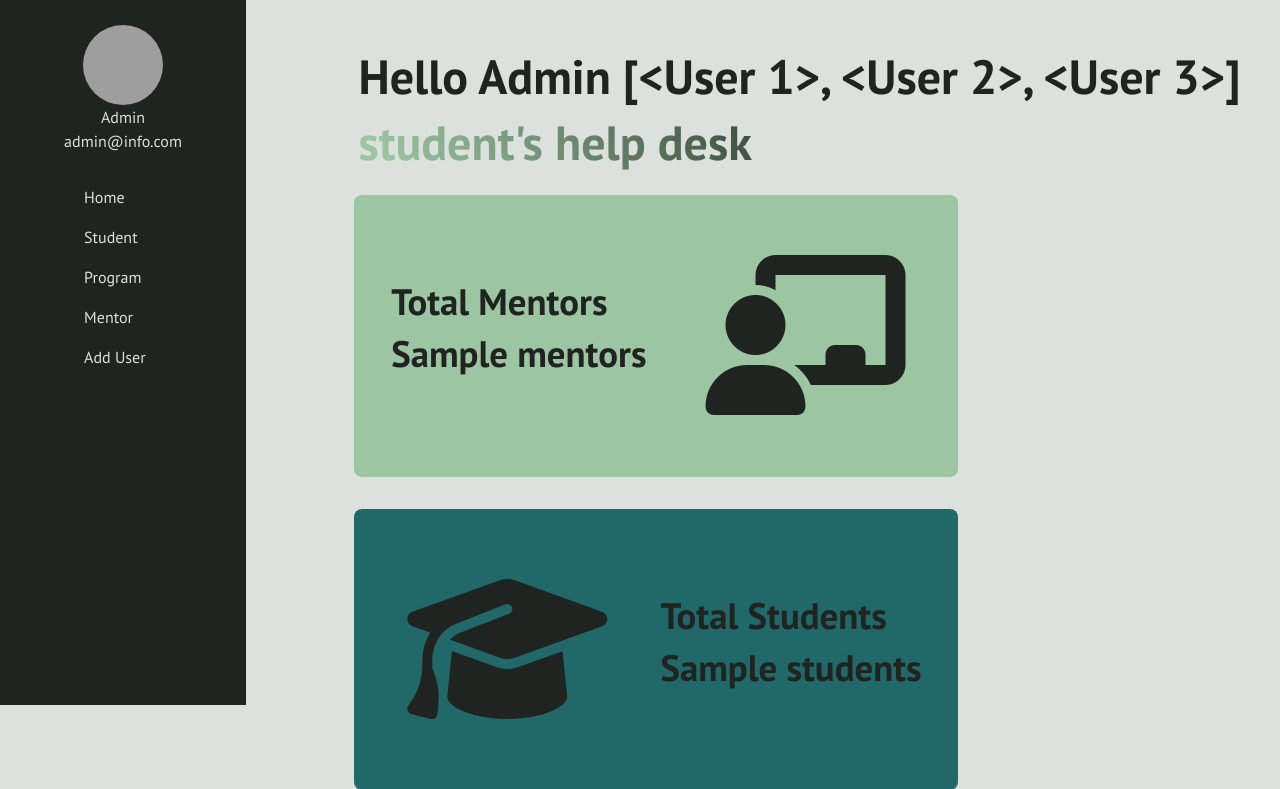
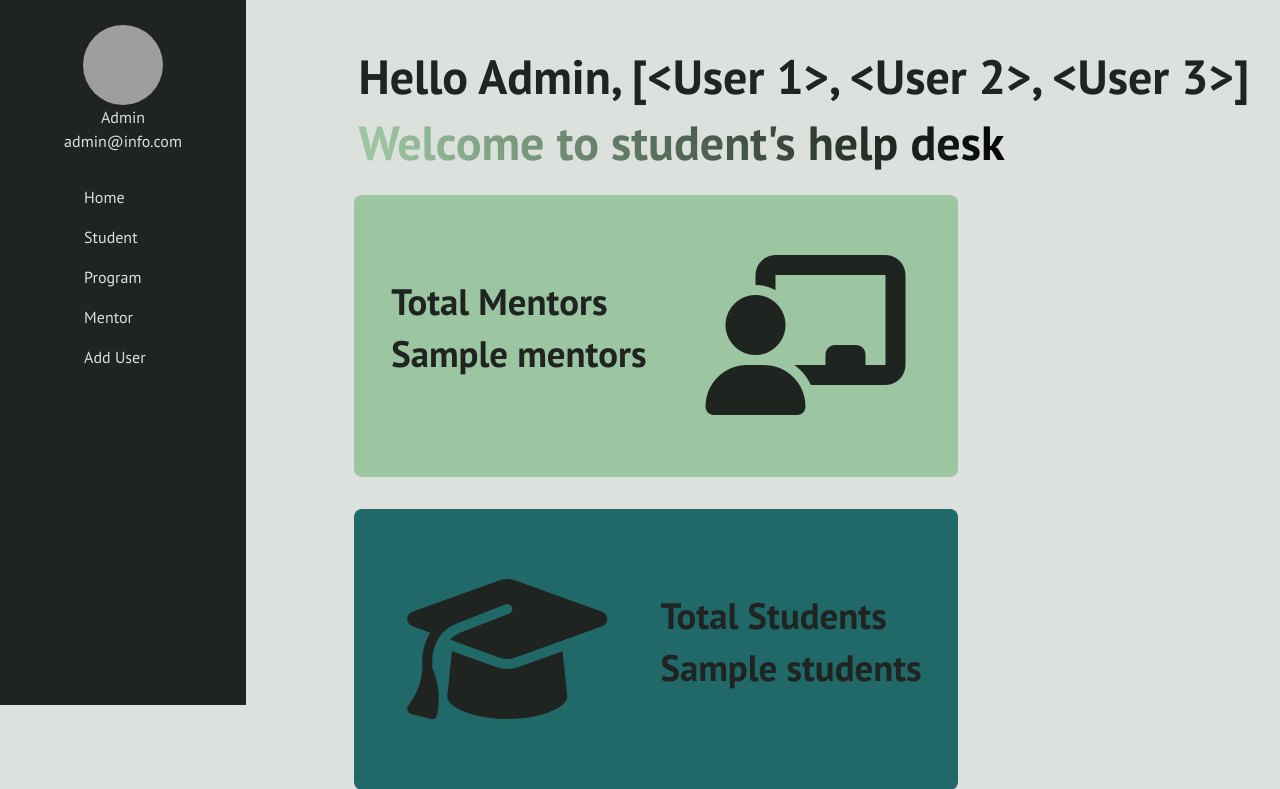
Before and after one commit to Eva-Wamuyu/Student_Help_Desk, a Flask app: template app/templates/admin/dashboard.html in a window 1280 px wide. Shown: the part 95-884 px from the top of the page. Run offline with Flask 2, Linux system fonts and the light colour scheme; data comes from the database, SQL or seed files in the repository; the template is opened without the code that fills it: values that come from a table or form of the project are taken from there, most other values are stand-ins (such as "Sample title", 1, 10 or a date in 2020); some libraries are stand-ins or nearby versions; grey boxes are pictures that could not be loaded.

Commit message:
refactor welcome text

```diff
--- a/app/templates/admin/dashboard.html
+++ b/app/templates/admin/dashboard.html
@@ -2,8 +2,8 @@
 
 {% block content %}
     <div id="dash">
-        <h1 class="intro">Hello Admin {{ users }}</h1>
-        <h1 class="desk">student's help desk</h1>
+        <h1 class="intro">Hello Admin, {{ users }}</h1>
+        <h1 class="desk">Welcome to student's help desk</h1>
 
         <div class="row">
             <div class="col-md-6 d-flex mentor">
```
